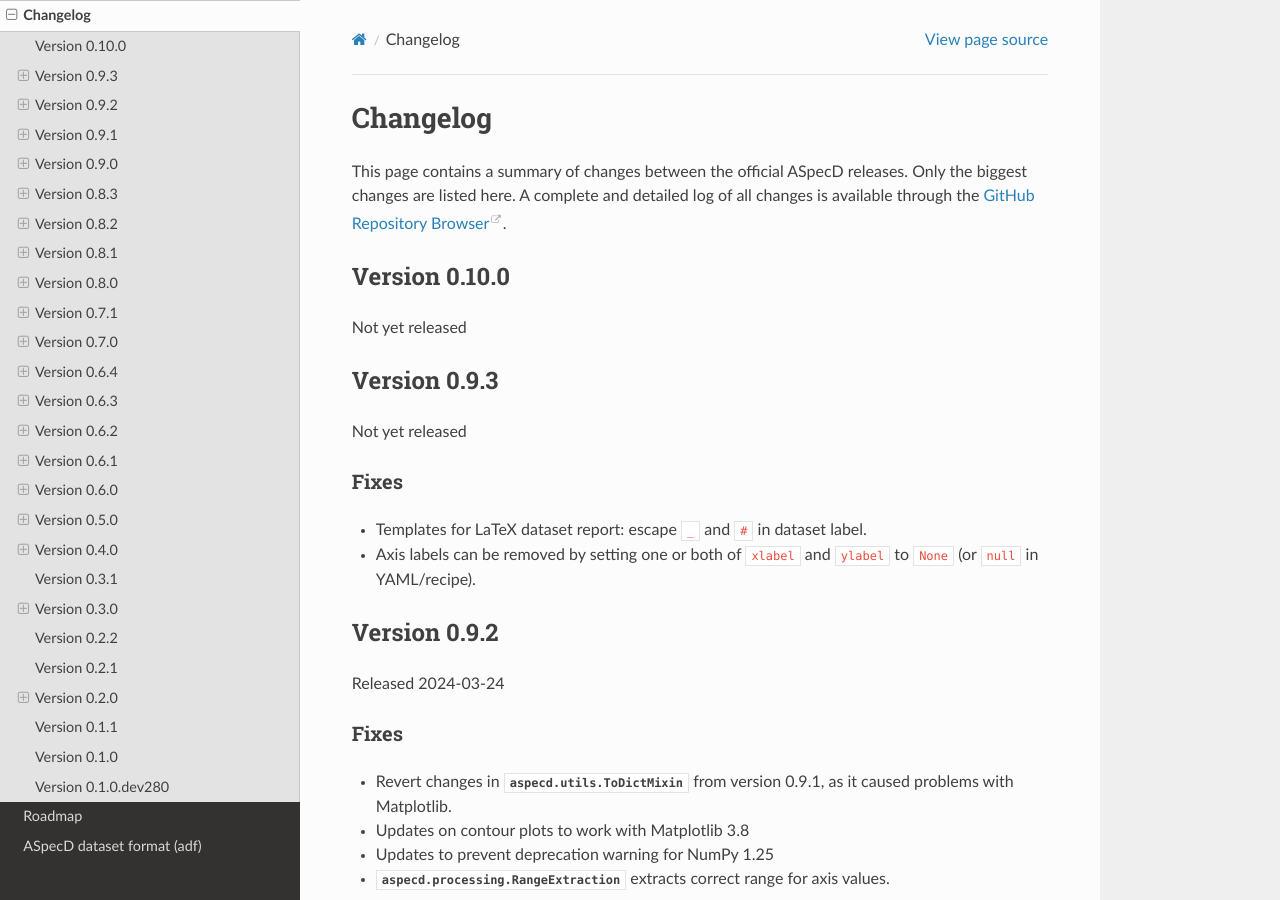
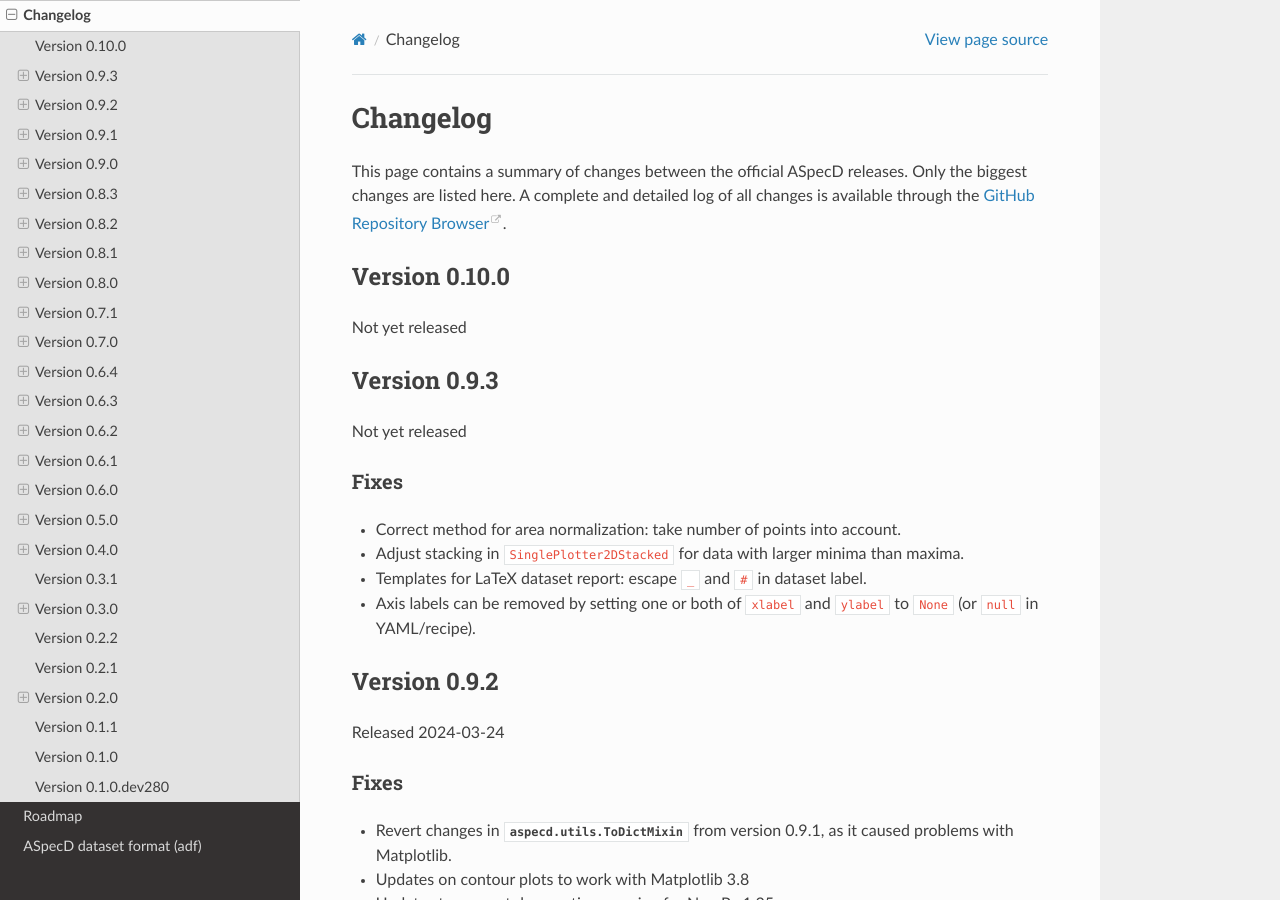
Before and after one commit to tillbiskup/aspecd, a Sphinx documentation site: the page built from docs/changelog.rst, in a window 1280 px wide and 900 px high. Built offline with Sphinx 7.4.7 and the Read the Docs theme 2.0.0, drawn with Linux system fonts in a browser that asks for light colours.

Commit message:
Update changelog

```diff
--- a/docs/changelog.rst
+++ b/docs/changelog.rst
@@ -20,6 +20,8 @@ Not yet released
 Fixes
 -----
 
+* Correct method for area normalization: take number of points into account.
+* Adjust stacking in ``SinglePlotter2DStacked`` for data with larger minima than maxima.
 * Templates for LaTeX dataset report: escape ``_`` and ``#`` in dataset label.
 * Axis labels can be removed by setting one or both of ``xlabel`` and ``ylabel`` to ``None`` (or ``null`` in YAML/recipe).
 
```
Also changed, not shown: 1 other file.
